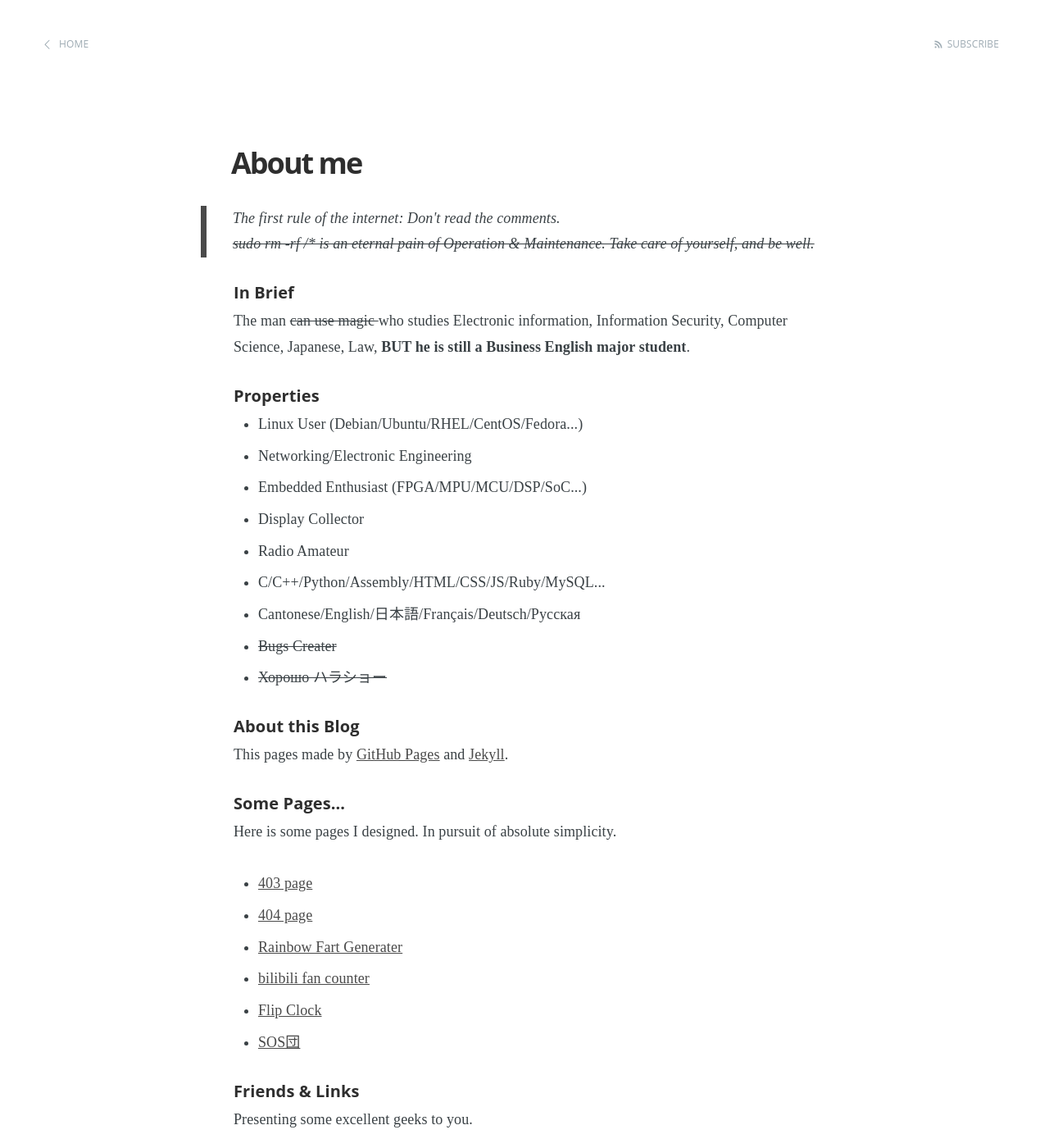
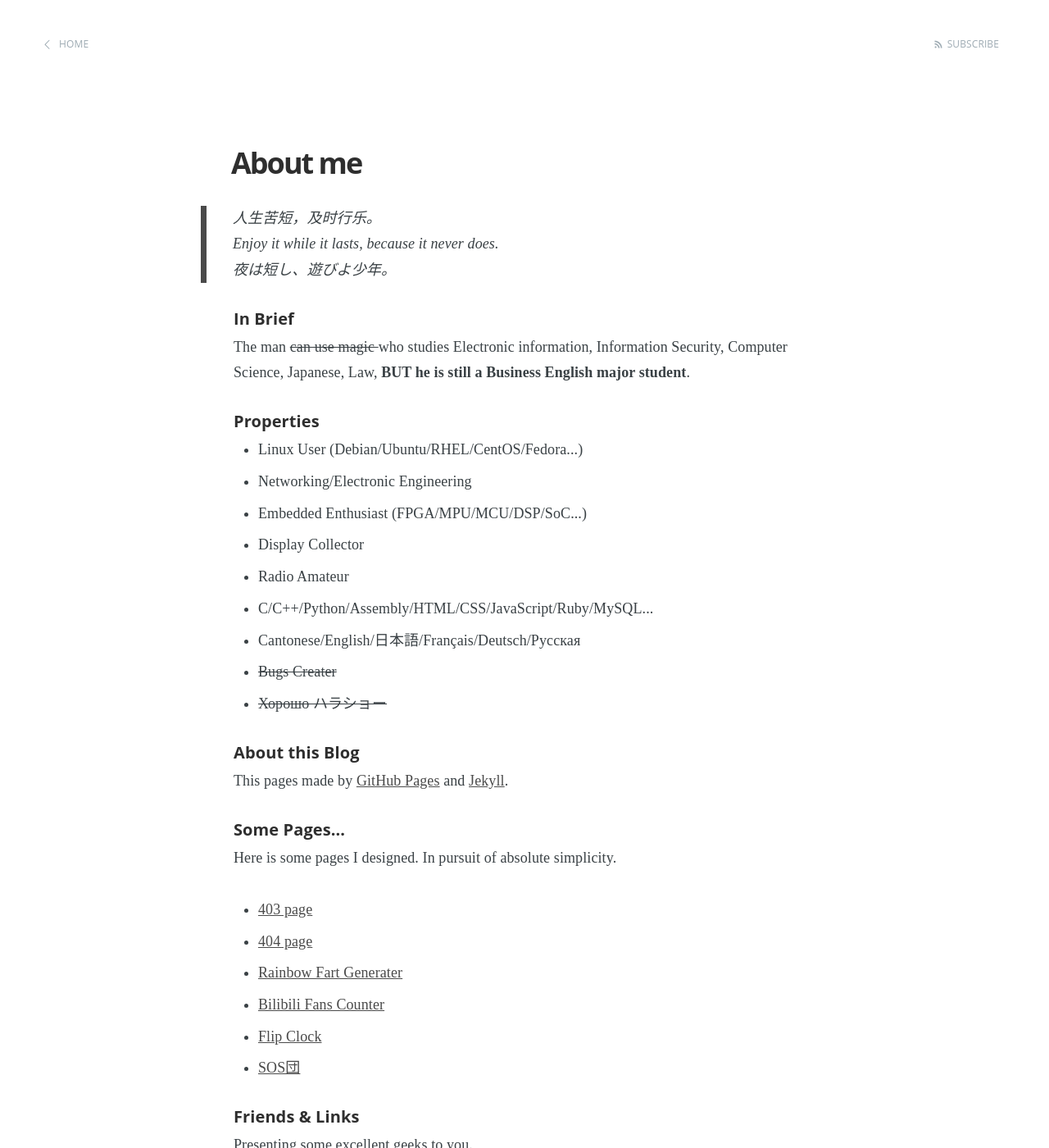
Before and after one commit to IcingTomato/whisper, a Jekyll site: the page built from about.md, in a window 1280 px wide and 1400 px high. Shown: the whole window at 82% size. Built offline with Jekyll 4.4.1, drawn with Linux system fonts in a browser that asks for light colours; some of the changed text lies outside the part shown.

Commit message:
Update: Update profile.png

```diff
--- a/_config.yml
+++ b/_config.yml
@@ -1,6 +1,6 @@
 name: 小兎宰治IcingTomato
-description: Enjoy it while it lasts, because it never does.
-meta_description: "Enjoy it while it lasts, because it never does."
+description: 人生苦短，及时行乐
+meta_description: "人生苦短，及时行乐"
 
 markdown: kramdown
 highlighter: rouge
@@ -14,4 +14,4 @@ excerpt_separator: <!--more-->
 
 # Details for the RSS feed generator
 url: "icing.fun"
-author: "Icing Tomato"
+author: "小兎宰治IcingTomato"
--- a/about.md
+++ b/about.md
@@ -4,8 +4,13 @@ title: About me
 ---
 
 <div class="me">
-    <blockquote><p>The first rule of the internet: Don't read the comments.<br>
-        <s>sudo rm -rf /* is an eternal pain of Operation & Maintenance. Take care of yourself, and be well.</s> </p></blockquote>
+    <blockquote>
+    <p>
+    人生苦短，及时行乐。<br>
+    Enjoy it while it lasts, because it never does.<br>
+    夜は短し、遊びよ少年。<br>
+    </p>
+    </blockquote>
 
         <h5>In Brief</h5>
 
@@ -22,7 +27,7 @@ title: About me
             <li>Embedded Enthusiast (FPGA/MPU/MCU/DSP/SoC...)</li>
             <li>Display Collector</li>
             <li>Radio Amateur</li>
-            <li>C/C++/Python/Assembly/HTML/CSS/JS/Ruby/MySQL...</li>
+            <li>C/C++/Python/Assembly/HTML/CSS/JavaScript/Ruby/MySQL...</li>
             <li>Cantonese/English/日本語/Français/Deutsch/Русская</li>
             <li><s> Bugs Creater </s></li>
             <li><s> Хорошо ハラショー </s></li>
@@ -42,7 +47,7 @@ title: About me
             <li><a href="https://icing.fun/post/">403 page</a></li>
             <li><a href="https://icing.fun/500.html">404 page</a></li>
             <li><a href="https://icingtomato.gitee.io/chp/index.html">Rainbow Fart Generater</a></li>
-            <li><a href="http://icingtomato.gitee.io/simple-tool-pages/bilibili-fans/#208259">bilibili fan counter</a></li>
+            <li><a href="http://icingtomato.gitee.io/simple-tool-pages/bilibili-fans/#15261940">Bilibili Fans Counter</a></li>
             <li><a href="http://icingtomato.gitee.io/simple-tool-pages/flip-clock/">Flip Clock</a></li>
             <li><a href="http://icingtomato.gitee.io/sosdan/index.html">SOS団</a></li>
         </ul>
```
